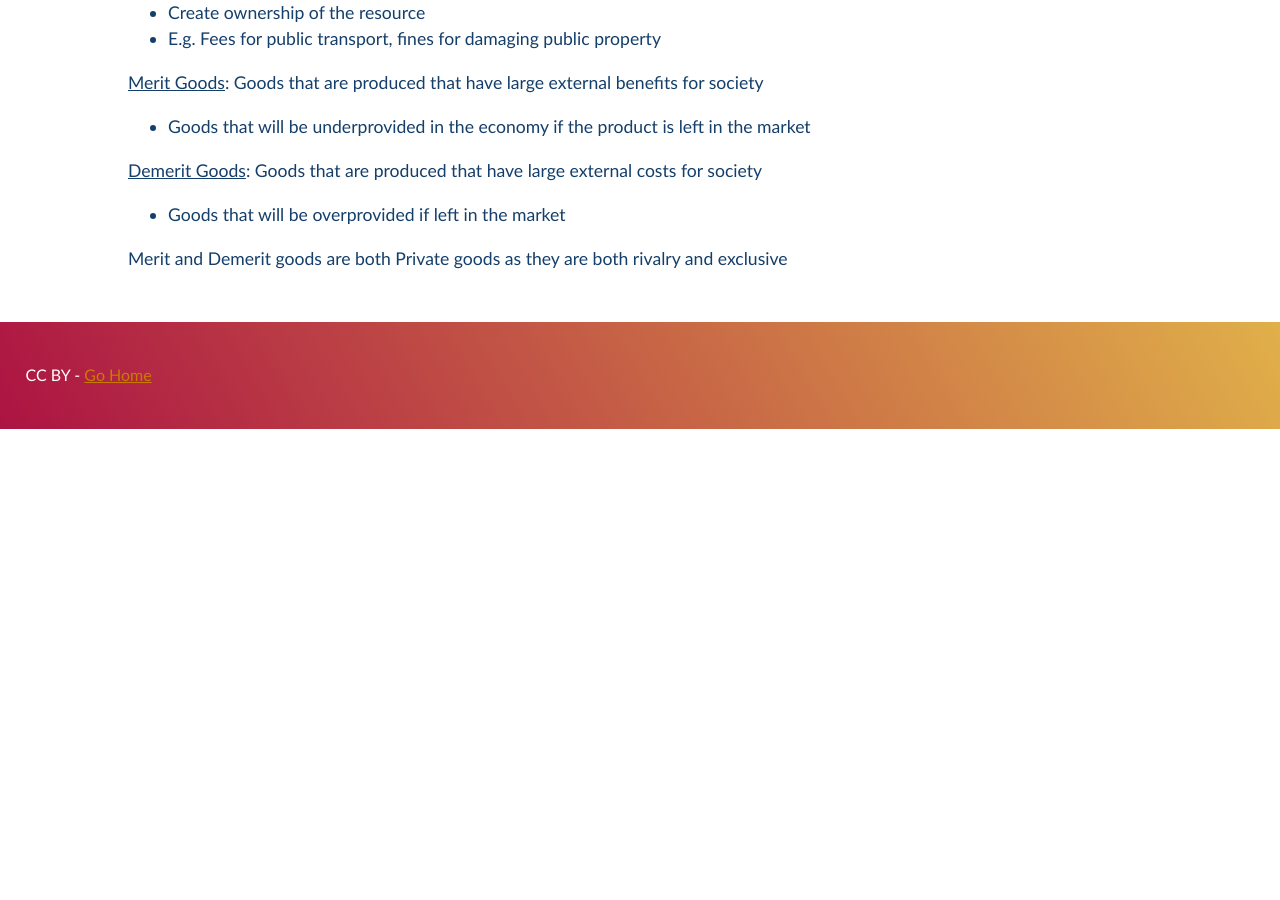
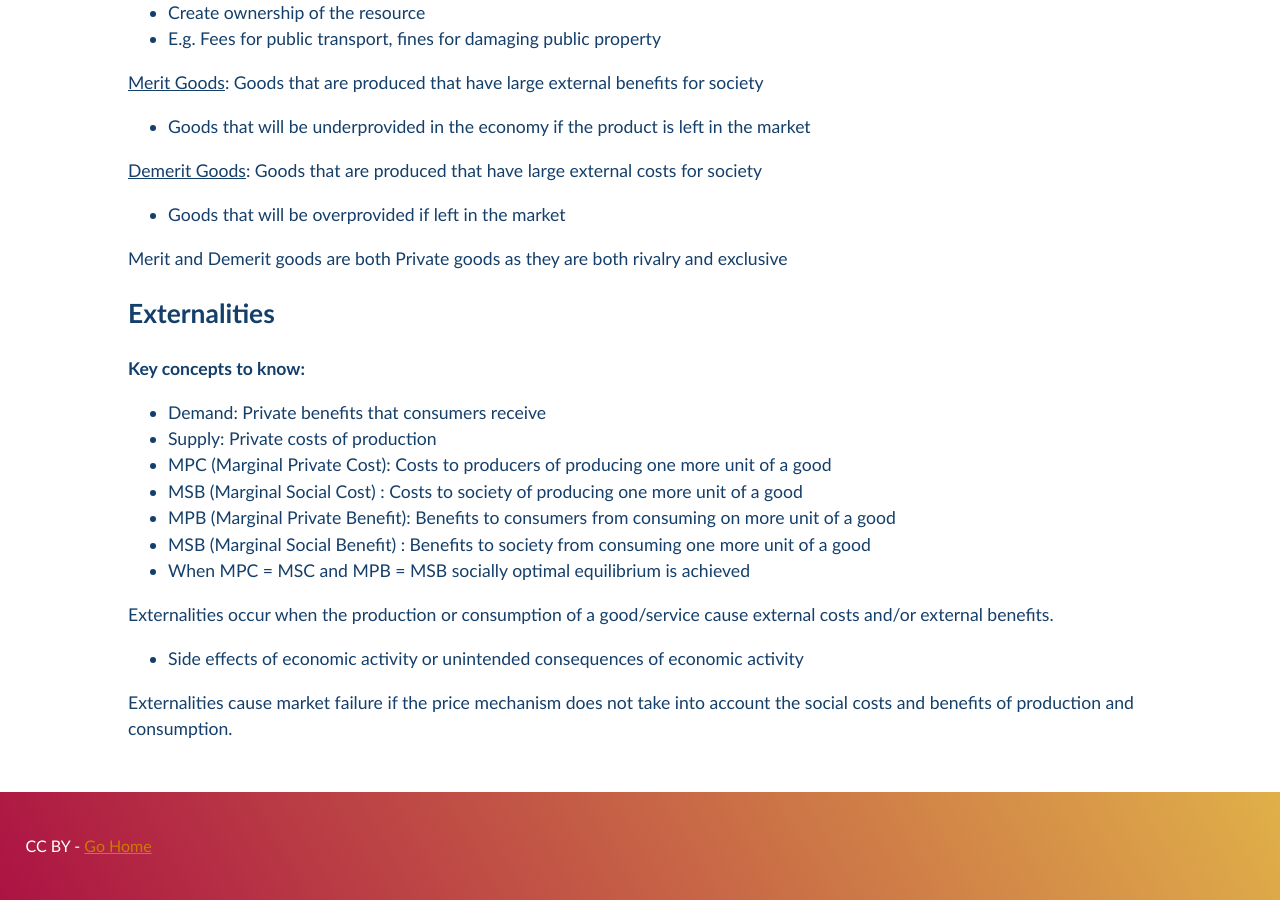
Before and after one commit to Pi-thagoras/the-chicken-pen, a Jekyll site: the page built from Market-Failure.md, in a window 1280 px wide and 900 px high, scrolled down 1552 px. Built offline with Jekyll 4.4.1, drawn with Linux system fonts in a browser that asks for light colours; before the commit the page ends 1981 px from its top, so only the background shows below that.

Commit message:
vault backup: 2023-04-24 18:40:40

```diff
--- a/Market-Failure.md
+++ b/Market-Failure.md
@@ -2,7 +2,7 @@
 title: "Market Failure"
 ---
 
-## **Common Property Resources and Public Goods**
+## Common Property Resources and Public Goods
 
 #### **Classifications:**
 -   Rival:
@@ -56,3 +56,21 @@ title: "Market Failure"
 -   Goods that will be overprovided if left in the market
 
 Merit and Demerit goods are both Private goods as they are both rivalry and exclusive
+
+
+
+## Externalities
+
+**Key concepts to know:**
+-   Demand: Private benefits that consumers receive
+-   Supply: Private costs of production
+-   MPC (Marginal Private Cost): Costs to producers of producing one more unit of a good
+-   MSB (Marginal Social Cost) : Costs to society of producing one more unit of a good
+-   MPB (Marginal Private Benefit): Benefits to consumers from consuming on more unit of a good
+-   MSB (Marginal Social Benefit) : Benefits to society from consuming one more unit of a good
+-   When MPC = MSC and MPB = MSB socially optimal equilibrium is achieved
+
+Externalities occur when the production or consumption of a good/service cause external costs and/or external benefits.
+-   Side effects of economic activity or unintended consequences of economic activity
+
+Externalities cause market failure if the price mechanism does not take into account the social costs and benefits of production and consumption.
```
Also changed, not shown: .obsidian/plugins/novel-word-count/data.json, .obsidian/workspace.json.
